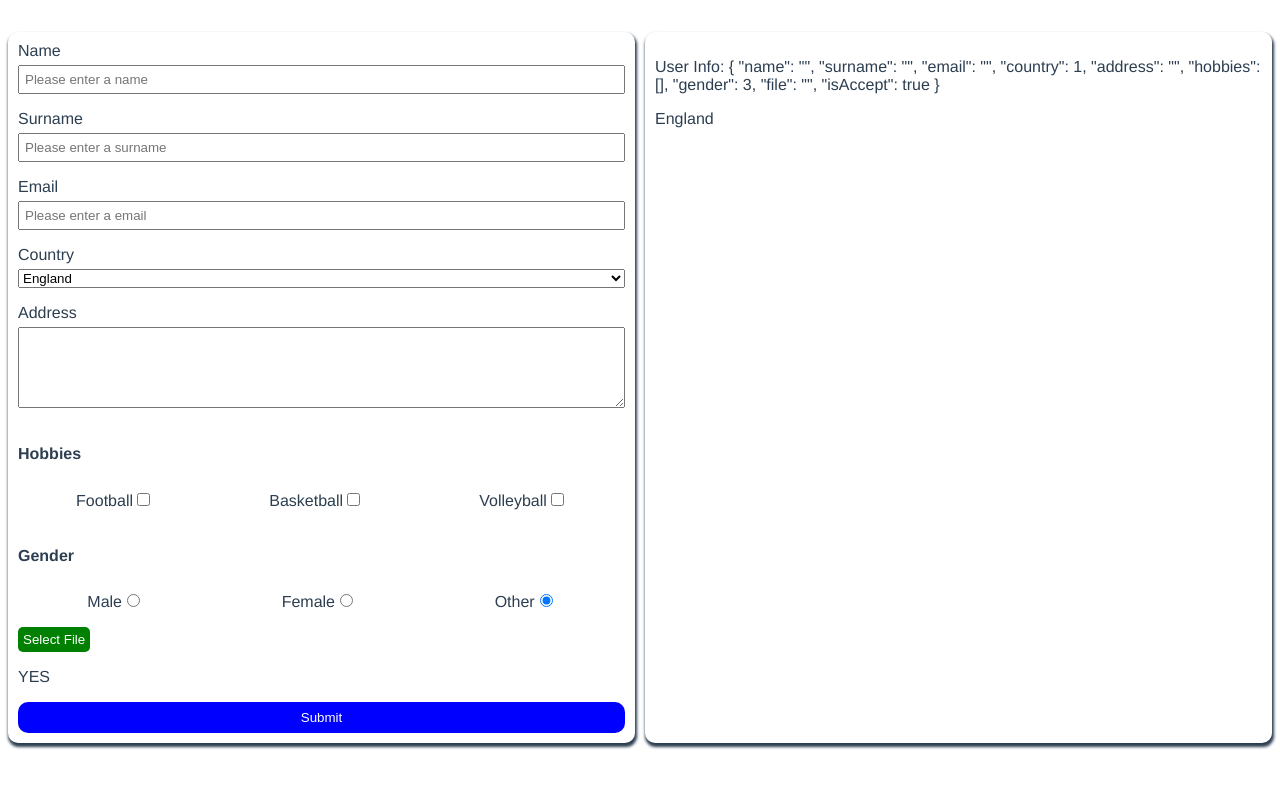
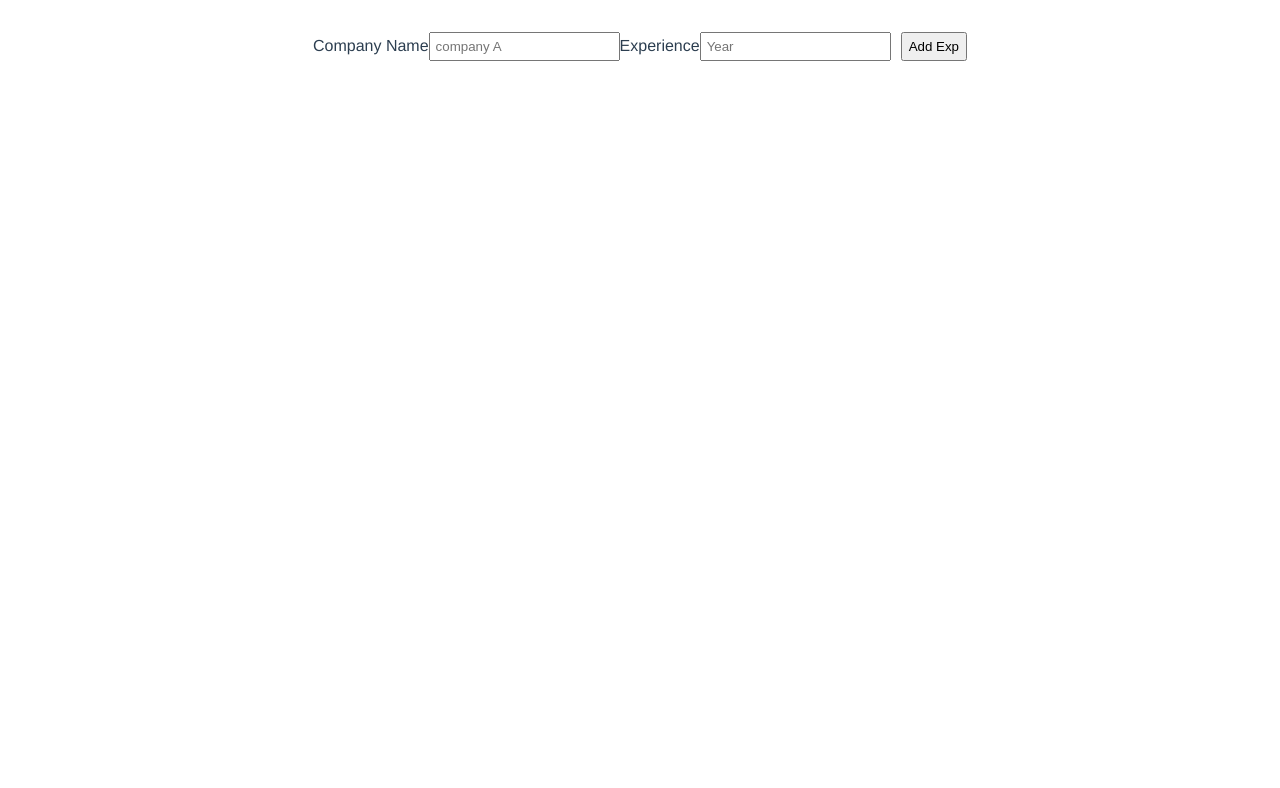
Before and after one commit to MuratCamurlu/form, a Vue app: page / in a window 1280 px wide. Shown: the top 788 px of the page. Built offline with nearby package versions, Linux system fonts and the light colour scheme.

Commit message:
dynamic ınput

```diff
--- a/src/App.vue
+++ b/src/App.vue
@@ -1,6 +1,6 @@
 <template>
   <div class="main">
-    <div class="wrapper">
+    <!-- <div class="wrapper">
       <form @submit.prevent="submitForm" class="myForm">
         <div class="inputDiv">
           <label for="nameInput">Name</label>
@@ -109,13 +109,14 @@
     <div class="wrapper">
       <p>User Info: {{ user }}</p>
       <p>{{ getCountryNameById(user.country) }}</p>
-    </div>
+    </div> -->
+    <DynamicInput />
   </div>
 </template>
 
 <script>
-import IsAccept from "./components/isAccept.vue";
-
+// import IsAccept from "./components/isAccept.vue";
+import DynamicInput from "./components/DynamicInput.vue";
 export default {
   name: "App",
   data() {
@@ -202,7 +203,7 @@
       return this.countries;
     },
   },
-  components: { IsAccept },
+  components: { DynamicInput },
 };
 </script>
 
--- /dev/null
+++ b/src/components/DynamicInput.vue
@@ -0,0 +1,40 @@
+<template>
+  <div style="display: flex,flexDrection:column,gap:10px;">
+    <div v-for="item in userExp" :key="item.company" style="display: flex">
+      <div>
+        <label for="name">Company Name</label>
+        <input type="text" id="name" placeholder="company A" />
+      </div>
+      <div>
+        <label for="exp">Experience</label>
+        <input type="number" id="exp" placeholder="Year" />
+      </div>
+    </div>
+  </div>
+
+  <button @click="addNewExp()">Add Exp</button>
+</template>
+<script>
+export default {
+  name: "DynamicInput",
+  data() {
+    return {
+      userExp: [
+        {
+          company: "",
+          exp: "",
+        },
+      ],
+    };
+  },
+  methods: {
+    addNewExp() {
+      this.userExp.push({
+        company: "",
+        exp: "",
+      });
+    },
+  },
+};
+</script>
+<style></style>
```
